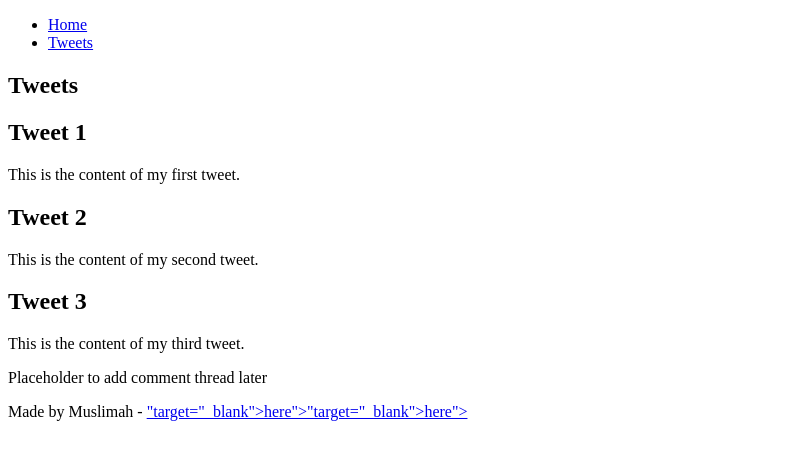
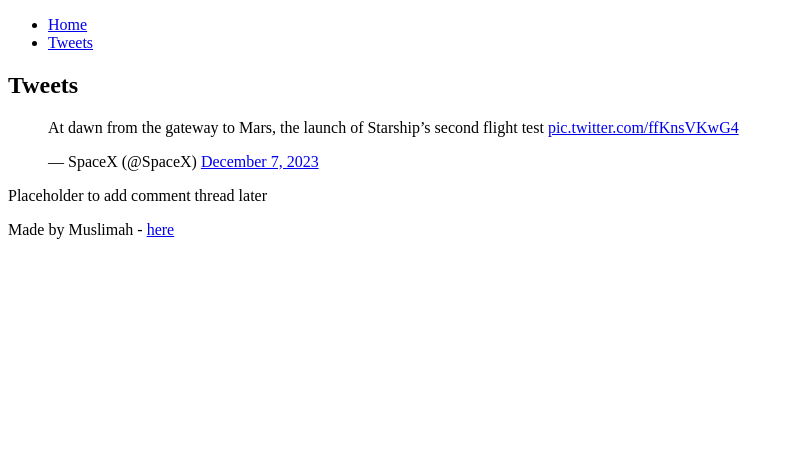
Before and after one commit to Smalleemah/My_First_Portfolio, a plain HTML site: page tweets.html in a window 1280 px wide. Shown: the whole page, without its empty margins (0-794 px from the left). Drawn offline with Linux system fonts and the light colour scheme.

Commit message:
Restructured pages with header, main, footer and navigation links

```diff
--- a/tweets.html
+++ b/tweets.html
@@ -17,12 +17,17 @@
     <main>
         <article>
             <h1>Tweets</h1>
-            <h2>Tweet 1</h2>
-            <p>This is the content of my first tweet.</p>
-            <h2>Tweet 2</h2>
-            <p>This is the content of my second tweet.</p>
-            <h2>Tweet 3</h2>
-            <p>This is the content of my third tweet.</p>
+            <blockquote class="twitter-tweet">
+                <p lang="en" dir="ltr">At dawn from the gateway to Mars, the launch of Starship’s second flight test
+                    <a href="https://t.co/ffKnsVKwG4">pic.twitter.com/ffKnsVKwG4</a>
+                </p>
+                &mdash; SpaceX (@SpaceX) <a
+                    href="https://twitter.com/SpaceX/status/1732824684683784516?ref_src=twsrc%5Etfw">December 7,
+                    2023</a>
+            </blockquote>
+            <script async src="https://platform.twitter.com/widgets.js" charset="utf-8"></script>
+        </article>
+
         </article>
         <aside>
             <p>Placeholder to add comment thread later</p>
@@ -30,9 +35,8 @@
 
     </main>
     <footer>
-        <p>Made by Muslimah - <a
-                href="https://help.instagram.com/372819389498306/?helpref=uf_share">"target="_blank">here">"target="_blank">here"></a>
-        </p>
+        <p>Made by Muslimah - <a href="https://help.instagram.com/372819389498306/?helpref=uf_share"
+                target="_blank">here</a></p>
     </footer>
 </body>
 
```
Also changed, not shown: base_index.html (deleted, +0 -14 lines), index.html (+4 -12 lines).
